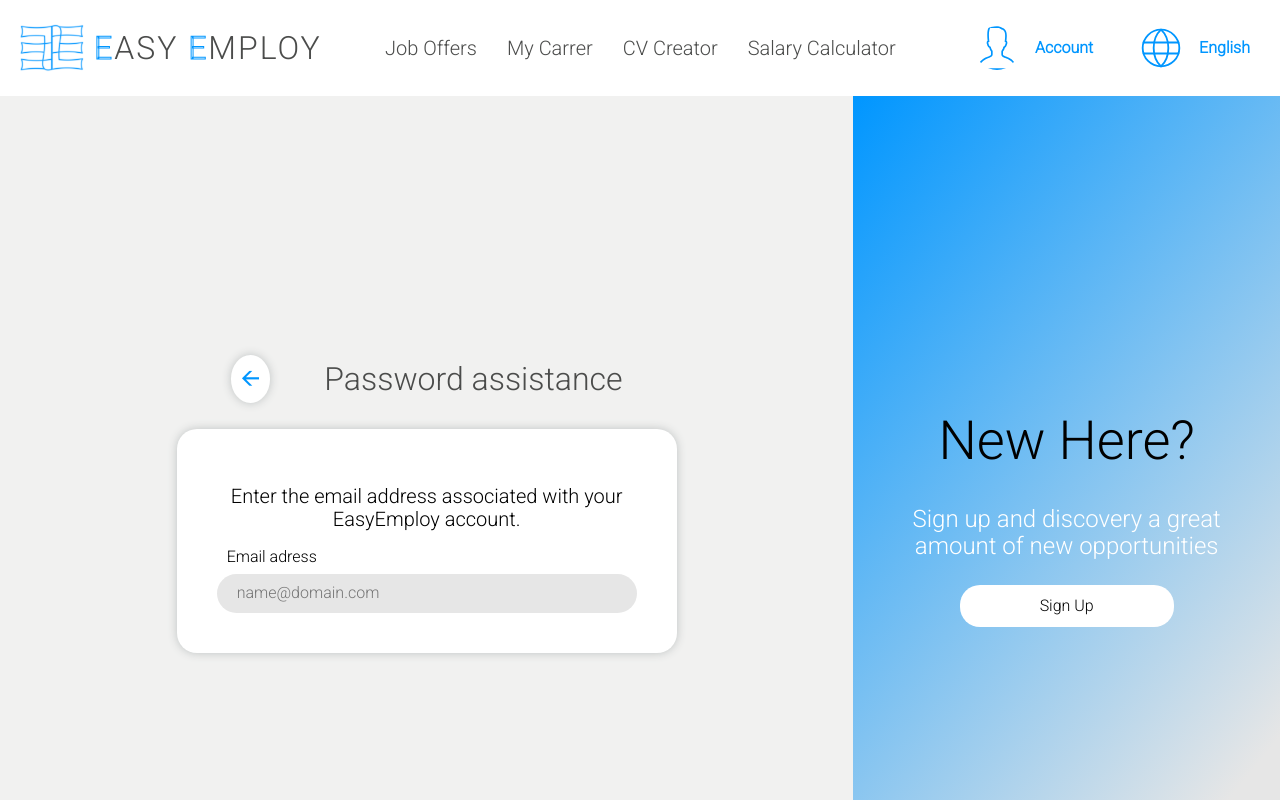
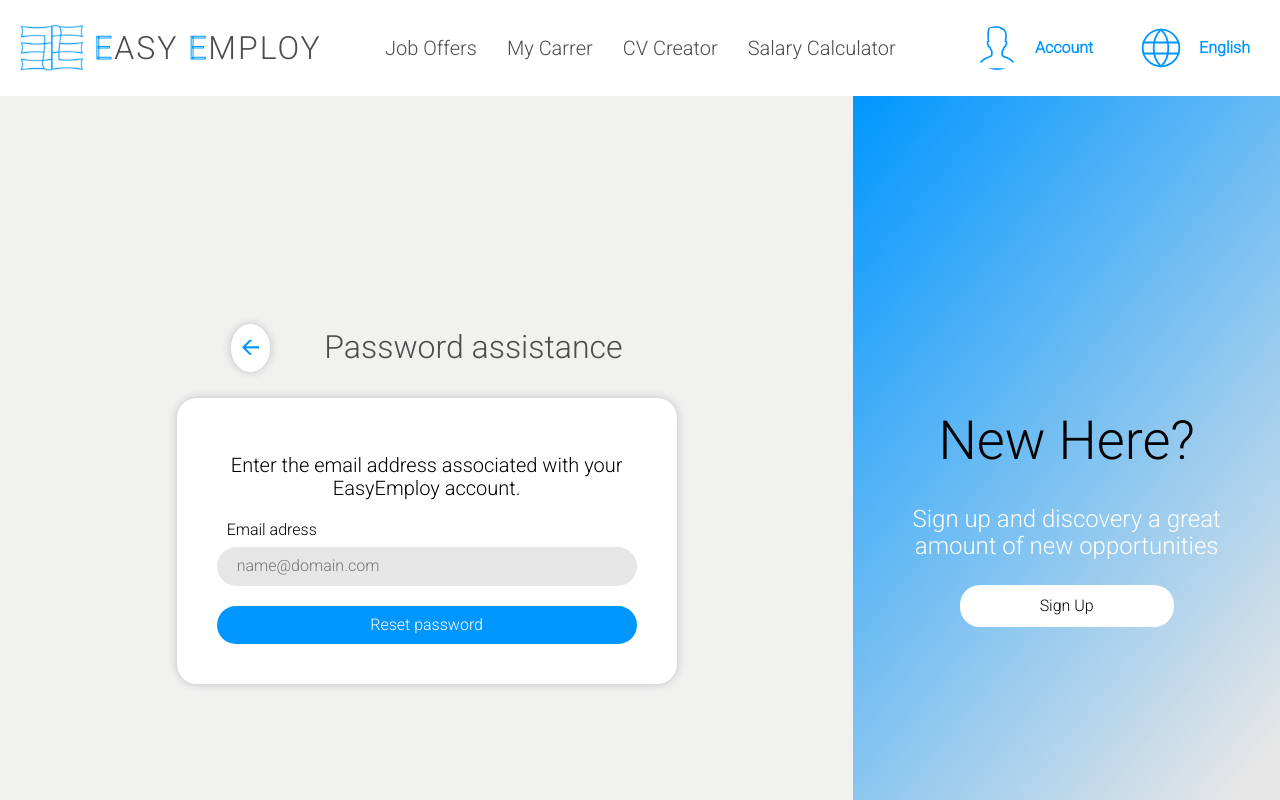
Before and after one commit to mizdebski77/Easy-Employ, a React (Create React App) app: page /password-reset in a window 1280 px wide. Shown: the top 800 px of the page. Built offline with nearby package versions, Linux system fonts and the light colour scheme.

Commit message:
Reset button added

```diff
--- a/src/features/LogIn/ResetPassword/resetPassword.tsx
+++ b/src/features/LogIn/ResetPassword/resetPassword.tsx
@@ -1,5 +1,5 @@
 import React from 'react';
-import { ResetForm, ResetFormSpan, ResetFormWrapper, ResetInput, ResetLabel, ResetSection, ResetTitle, ResetTitleButton, ResetTitleWrapper, Wrapper } from './styledResetPassword';
+import { ResetButton, ResetForm, ResetFormSpan, ResetFormWrapper, ResetInput, ResetLabel, ResetSection, ResetTitle, ResetTitleButton, ResetTitleWrapper, Wrapper } from './styledResetPassword';
 import { RegisterWrapper, RegisterTitle, RegisterCaption, RegisterButton } from '../styledLogIn';
 
 export const ResetPassword = () => {
@@ -16,6 +16,7 @@ export const ResetPassword = () => {
                     <ResetForm>
                         <ResetLabel>Email adress</ResetLabel>
                         <ResetInput placeholder='name@domain.com' />
+                        <ResetButton>Reset password</ResetButton>
                     </ResetForm>
                 </ResetFormWrapper>
             </ResetSection>
--- a/src/features/LogIn/ResetPassword/styledResetPassword.ts
+++ b/src/features/LogIn/ResetPassword/styledResetPassword.ts
@@ -65,7 +65,7 @@ export const ResetForm = styled.form`
 `;
 
 export const ResetLabel = styled.label`
-    padding: 0 10px;
+    padding: 4px 10px 0;
     margin-bottom: 8px;
 `;
 
@@ -81,5 +81,10 @@ export const ResetInput = styled.input`
 `;
 
 export const ResetButton = styled.button`
-
+    background: ${({ theme }) => theme.color.fontMain};
+    margin-top: 20px;
+    padding: 10px;
+    color: white;
+    border: none;
+    border-radius: 20px;
 `;
```
